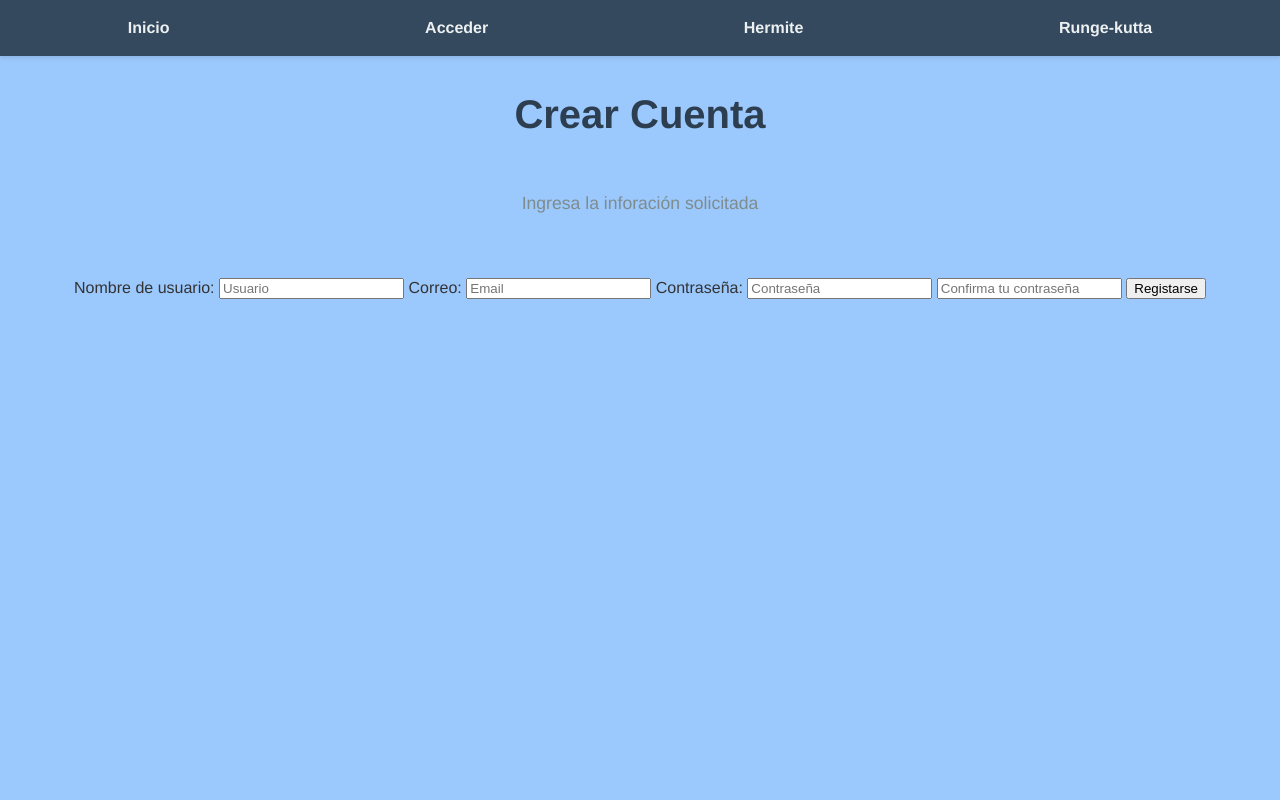
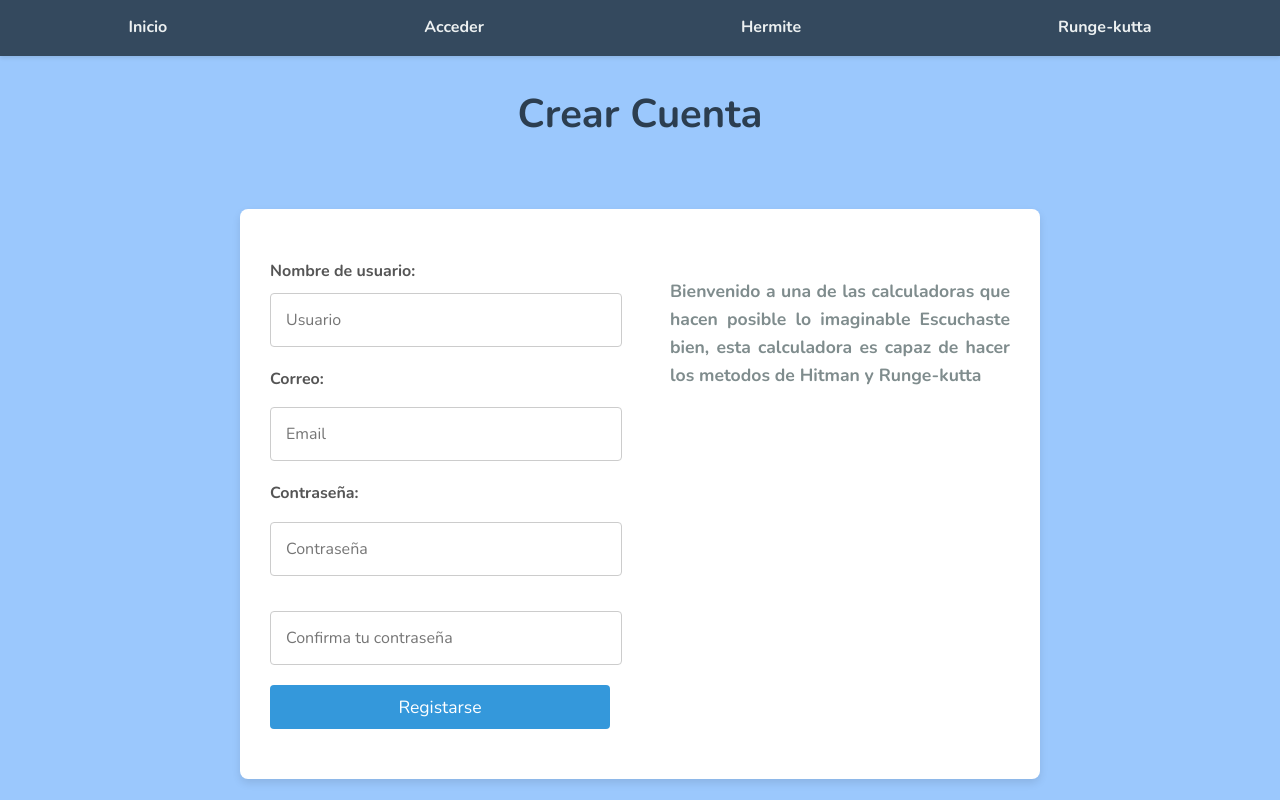
Before and after one commit to alissonhernandez/M-todos-ANS, a Django app: page /register/ in a window 1280 px wide. Run offline with Django 5.2, Linux system fonts and the light colour scheme; parts of the project's set-up code (start-up, migrations or seed data) failed here and were passed over.

Commit message:
Cambios en el login y el register

```diff
--- a/ProyectoFANS/ProyectoANS/app/static/css/styles.css
+++ b/ProyectoFANS/ProyectoANS/app/static/css/styles.css
@@ -1,7 +1,8 @@
 /* Estilos generales */
+@import url('https://fonts.googleapis.com/css2?family=Nunito:ital,wght@0,200..1000;1,200..1000&display=swap');
 
 body {
-    font-family: 'Helvetica Neue', Helvetica, Arial, sans-serif;
+    font-family:"Nunito", sans-serif;
     line-height: 1.6;
     margin: 0;
     padding: 0;
@@ -149,9 +155,86 @@ p {
     transition: background-color 0.3s ease;
 }
 
-.btn:hover {
-    background-color: #13496d;
+.btnperfil:hover {
+    background-color:brown;
 }
+/*TERMINA LOGIN*/
+
+/*REGISTRO*/
+
+
+.container-register{
+    width: 100%;
+    max-width: 800px;
+    display: flex;
+    justify-content: space-around;
+    box-shadow: 0 4px 8px rgba(0, 0, 0, 0.1);
+    border-radius: 8px;
+    background-color: #ffffff;
+}
+
+.container-img{
+    max-width: 400px;
+    width: 100%;
+    padding: 30px;
+    background: #ffffff; /* Fondo blanco del formulario */
+    margin-top: 20px;
+    margin-bottom: 20px;
+    font-weight: bold;
+    color: black; /* Color de texto para el formulario */
+}
+
+.registro{
+    max-width: 400px;
+    width: 100%;
+    padding: 30px;
+    background: #ffffff; /* Fondo blanco del formulario */
+    margin-top: 20px;
+    margin-bottom: 20px;
+    font-weight: bold;
+    color: black; /* Color de texto para el formulario */
+}
+
+.labels {
+    display: block;
+    margin-bottom: 15px;
+    color: #555;
+}
+
+.botonRegister {
+    width: 100%;
+    background-color: #3498db;
+    color: #fff;
+    border: none;
+    padding: 10px;
+    cursor: pointer;
+    border-radius: 4px;
+    font-size: 1.1em;
+    transition: background-color 0.3s ease;
+    font-family:"Nunito", sans-serif;
+}
+
+.botonRegister:hover {
+    background-color: #2980b9;
+}
+
+form label[for=usuario] {
+    display: block;
+    margin-bottom: 8px;
+    color: #555;
+}
+
+.inputsRegister{
+    width: calc(100% - 20px);
+    padding: 15px;
+    margin-bottom: 20px;
+    border: 1px solid #ccc;
+    border-radius: 4px;
+    font-size: 1em;
+    font-family:"Nunito", sans-serif;
+}
+
+/*TERMINAR REGISTRO*/
 
 /* Estilos adicionales para el método de interpolación de Hermite */
 
--- a/ProyectoFANS/ProyectoANS/app/templates/login.html
+++ b/ProyectoFANS/ProyectoANS/app/templates/login.html
@@ -3,7 +3,6 @@
 {% block content %}
 <h1>Inicio de Sesión</h1>
 
-<p>Ingresa la información solicitada</p>
 <p>{{ error }}</p>
 <form class="form" action="{% url 'login' %}" method="POST">
     {% csrf_token %}
@@ -11,8 +10,8 @@
     <input type="text" name="usuario" placeholder="Usuario" required>
     <label for="pwd">Contraseña:</label>
     <input type="password" name="pwd" placeholder="Contraseña" required>
-    <input type="submit" name="login" id="login" value="Acceder">
-    <p>No tiene una cuenta, vaya a <a href="{% url 'register' %}">crear cuenta</a> y acceda a todas las funciones de nuestra calculadora.</p>
+    <input type="submit" name="login" class="loginbtn" value="Acceder">
+    <p>¿No tienes una cuenta? <a href="{% url 'register' %}">Registrate</a> y accede a todas las funciones de nuestra calculadora.</p>
 </form>
 
 
--- a/ProyectoFANS/ProyectoANS/app/templates/profile.html
+++ b/ProyectoFANS/ProyectoANS/app/templates/profile.html
@@ -9,7 +9,7 @@
         <!-- Puedes añadir más información del perfil según tus necesidades -->
     </div>
 
-    <a href="{% url 'logout' %}" class="btn">Cerrar Sesión</a>
+    <a href="{% url 'logout' %}" class="btnperfil">Cerrar Sesión</a>
     <!-- Enlace para cerrar sesión, ajusta la URL según tu aplicación -->
 </div>
 {% endblock %}
--- a/ProyectoFANS/ProyectoANS/app/templates/register.html
+++ b/ProyectoFANS/ProyectoANS/app/templates/register.html
@@ -2,21 +2,28 @@
 
 {% block content %}
 <h1>Crear Cuenta</h1>
+<p>{{ error }}</p>
+<div class="container-register">
+    <form class="registro" action="{% url 'register' %}" method="POST">
+    {% csrf_token %}
+        <label  class="labels" for="usuario">Nombre de usuario:</label>
+        <input class="inputsRegister" type="texts" name="usuario" placeholder="Usuario" required>
+        <label class="labels" for="email">Correo:</label>
+        <input class="inputsRegister" type="emails" name="email" placeholder="Email" required>
+        <label class="labels" for="pwd1">Contraseña:</label>
+        <input class="inputsRegister" type="passwords" name="pwd1" placeholder="Contraseña" required>
+        <label class="labels" for="pwd2"></label>
+        <input class="inputsRegister" type="password" name="pwd2" placeholder="Confirma tu contraseña" required>
+        <input class="botonRegister" type="submit" name="register" id="register" value="Registarse">
 
-<p>Ingresa la inforación solicitada</p>
-<p>{{ error }}</p>
-<form action="{% url 'register' %}" method="POST">
-    {% csrf_token %}
-    <label for="usuario">Nombre de usuario:</label>
-    <input type="text" name="usuario" placeholder="Usuario" required>
-    <label for="email">Correo:</label>
-    <input type="email" name="email" placeholder="Email" required>
-    <label for="pwd1">Contraseña:</label>
-    <input type="password" name="pwd1" placeholder="Contraseña" required>
-    <label for="pwd2"></label>
-    <input type="password" name="pwd2" placeholder="Confirma tu contraseña" required>
-    <input type="submit" name="register" id="register" value="Registarse">
-</form>
+    </form>
+    <div class="container-img">
+        <P>Bienvenido a una de las calculadoras que hacen posible lo imaginable
+    Escuchaste bien, esta calculadora es capaz de hacer los metodos de Hitman y Runge-kutta
+        </P>
+    </div>
+
+</div>
 
 
 {% endblock %}
```
Also changed, not shown: other parts of ProyectoFANS/ProyectoANS/app/static/css/styles.css (+16 -11 lines).
